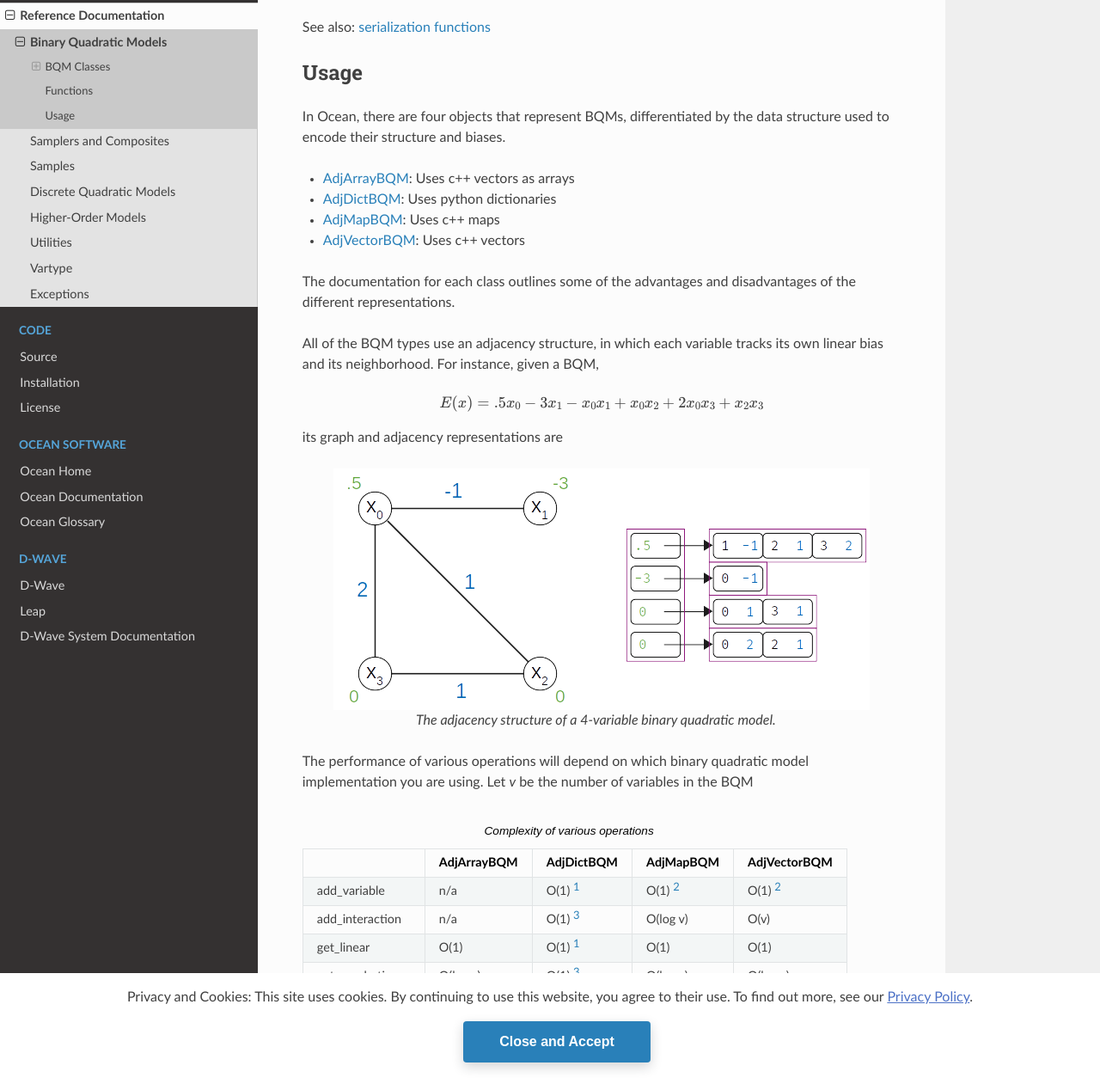
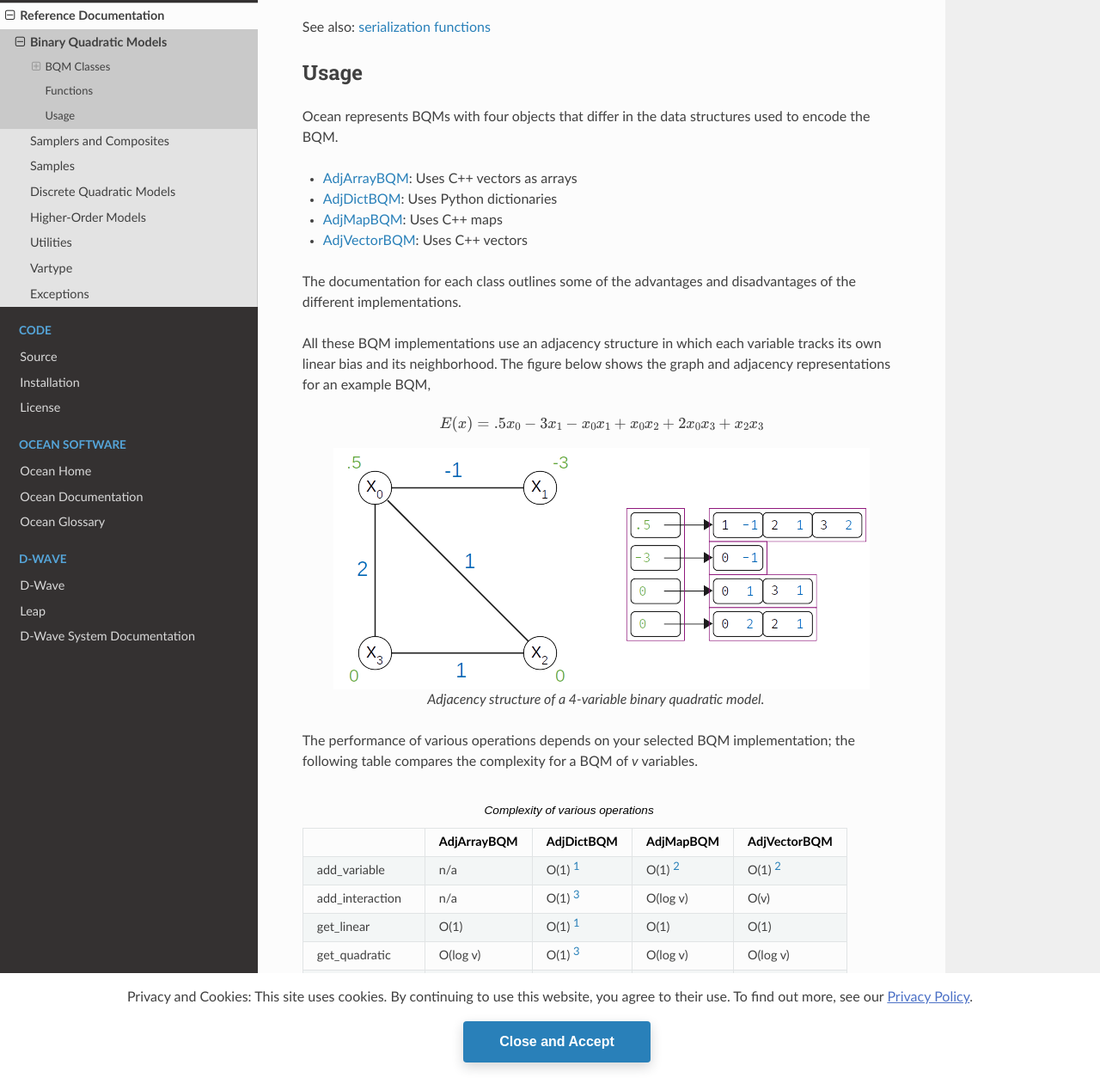
Before and after one commit to dwavesystems/dimod, a Sphinx documentation site: the page built from docs/reference/bqm.rst, in a window 1280 px wide and 1400 px high, scrolled down 1152 px, cut to the strip 132-1400 px from the top of the window. Shown: the whole strip at 86% size. Built offline with Sphinx 7.4.7 and the Read the Docs theme 2.0.0, drawn with Linux system fonts in a browser that asks for light colours; the version number could not be read and is left out; some of the changed text lies outside the part shown.

```diff
--- a/docs/reference/bqm.rst
+++ b/docs/reference/bqm.rst
@@ -4,7 +4,7 @@
 Binary Quadratic Models
 =======================
 
-:term:`Binary quadratic model`\ s (BQMs) are described under
+For an introduction to BQMs, see
 :std:doc:`Binary Quadratic Models <oceandocs:concepts/bqm>`.
 
 BQM Classes
@@ -93,40 +93,37 @@ See also: :ref:`serialization functions<serialization_dimod>`
 Usage
 =====
 
-In Ocean, there are four objects that represent BQMs, differentiated by the
-data structure used to encode their structure and biases.
+Ocean represents BQMs with four objects that differ in the
+data structures used to encode the BQM.
 
-* :ref:`AdjArrayBQM <adjarraybqm_dimod>`: Uses c++ vectors as arrays
-* :ref:`AdjDictBQM <adjdictbqm_dimod>`: Uses python dictionaries
-* :ref:`AdjMapBQM <adjmapbqm_dimod>`: Uses c++ maps
-* :ref:`AdjVectorBQM <adjvectorbqm_dimod>`: Uses c++ vectors
+* :ref:`AdjArrayBQM <adjarraybqm_dimod>`: Uses C++ vectors as arrays
+* :ref:`AdjDictBQM <adjdictbqm_dimod>`: Uses Python dictionaries
+* :ref:`AdjMapBQM <adjmapbqm_dimod>`: Uses C++ maps
+* :ref:`AdjVectorBQM <adjvectorbqm_dimod>`: Uses C++ vectors
 
 The documentation for each class outlines some of the advantages and
-disadvantages of the different representations.
+disadvantages of the different implementations.
 
 .. todo: we'll probably want a comparative adj/disadv table here but for now
 .. I am not sure how to best represent it succinctly
 
-All of the BQM types use an adjacency structure, in which each variable
-tracks its own linear bias and its neighborhood. For instance, given
-a BQM,
+All these BQM implementations use an adjacency structure in which each variable
+tracks its own linear bias and its neighborhood. The figure below
+shows the graph and adjacency representations for an example BQM,
 
 .. math::
 
    E(x) = .5 x_0 - 3 x_1 - x_0 x_1 + x_0 x_2 + 2 x_0 x_3 + x_2 x_3
-
-its graph and adjacency representations are
 
 .. figure:: ../_images/adj-reference.png
     :align: center
     :name: Adjacency Structure
     :alt: Adjacency Structure
 
-    The adjacency structure of a 4-variable binary quadratic model.
+    Adjacency structure of a 4-variable binary quadratic model.
 
-The performance of various operations will depend on which binary quadratic
-model implementation you are using. Let `v` be the number of variables in the
-BQM
+The performance of various operations depends on your selected BQM implementation;
+the following table compares the complexity for a BQM of `v` variables.
 
 .. csv-table:: Complexity of various operations
    :header: , AdjArrayBQM, AdjDictBQM, AdjMapBQM, AdjVectorBQM
@@ -149,4 +146,4 @@ complexity, in practice it is much slower for large BQMs.
 
 .. todo: maybe we should put some time-comparisons, fixing system etc?
 
-.. todo: some examples showing how to construct them and maybe some comparisons
+.. todo: link to https://github.com/dwavesystems/dimod/pull/746 intro_bqm
```
Also changed, not shown: 1 other file.
